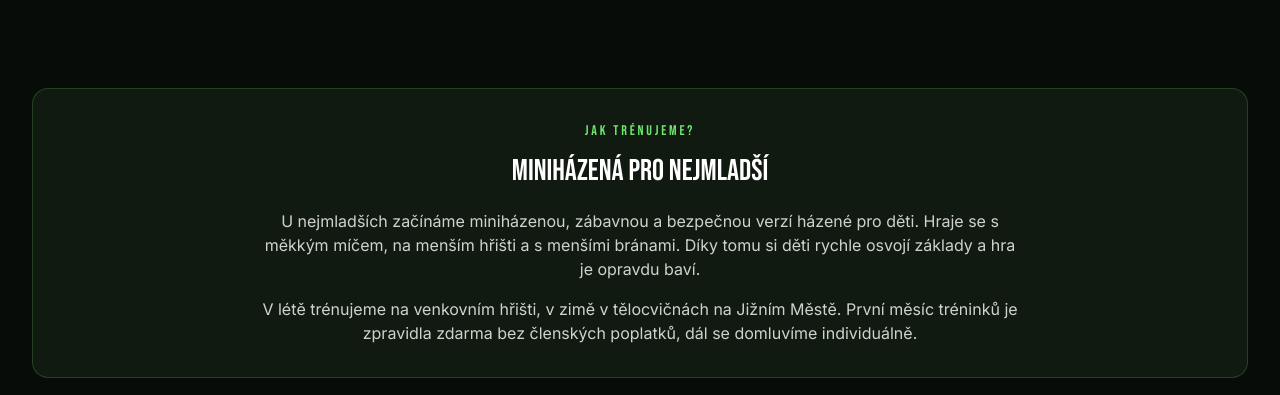
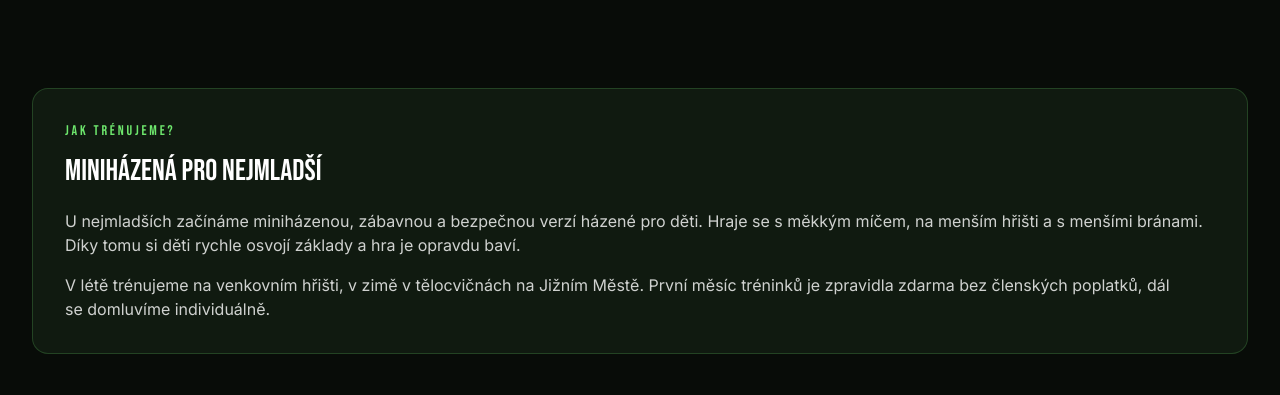
Before and after one commit to jakub245/hchaje-web, a React (Vite) app: page /chci-se-pridat in a window 1280 px wide. Shown: the part 1260-1655 px from the top of the page. Built offline with nearby package versions, Linux system fonts and the light colour scheme.

Commit message:
Update ChciSePridat.tsx

```diff
--- a/src/app/pages/ChciSePridat.tsx
+++ b/src/app/pages/ChciSePridat.tsx
@@ -274,7 +274,6 @@ export default function ChciSePridatPage() {
       <section className="reveal-on-scroll pb-16 lg:pb-24">
         <div className="max-w-7xl mx-auto px-4 sm:px-6 lg:px-8 py-12 lg:py-16">
           <div className="rounded-2xl border border-[#6EE76D]/20 bg-[#101a10] p-6 lg:p-8">
-            <div className="max-w-3xl mx-auto text-center">
             <SectionLabel>Jak trénujeme?</SectionLabel>
             <h3 className="text-2xl lg:text-3xl text-white uppercase mb-5" style={{ fontFamily: bebas }}>Miniházená pro nejmladší</h3>
             <p className="text-white/80 mb-4" style={{ fontFamily: inter }}>
@@ -283,7 +282,6 @@ export default function ChciSePridatPage() {
             <p className="text-white/80" style={{ fontFamily: inter }}>
               {nbspShortWords("V létě trénujeme na venkovním hřišti, v zimě v tělocvičnách na Jižním Městě. První měsíc tréninků je zpravidla zdarma bez členských poplatků, dál se domluvíme individuálně.")}
             </p>
-            </div>
           </div>
         </div>
       </section>
```
Lines whose indentation alone changed are shown as unchanged.
